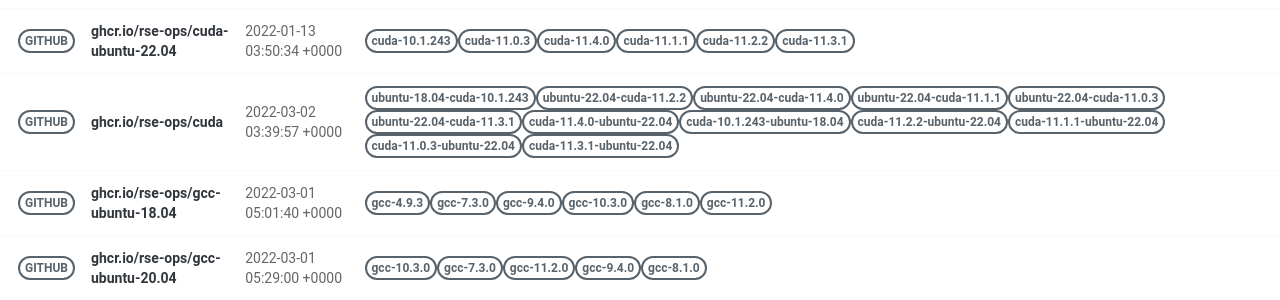
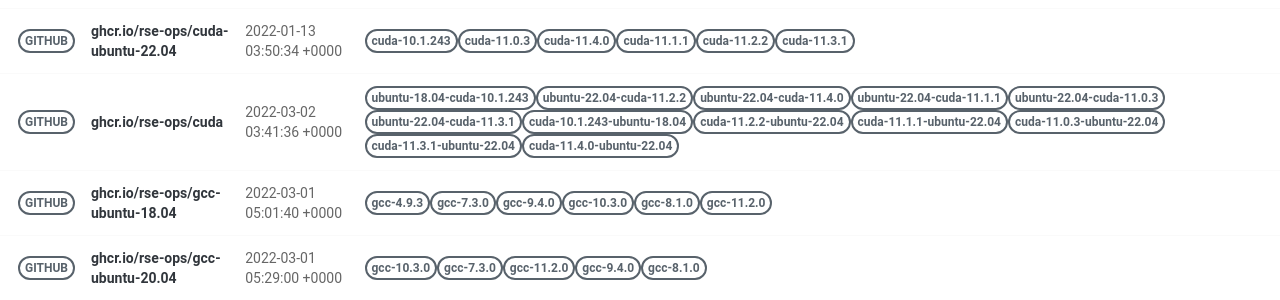
Before and after one commit to rse-ops/docker-images, a Jekyll site: the page built from pages/index.md, in a window 1280 px wide. Shown: the part 421-721 px from the top of the page. Built offline with Jekyll 4.4.1, drawn with Linux system fonts in a browser that asks for light colours; nearby versions of some CDN libraries.

Commit message:
Automated push to update library 2022-03-02

```diff
--- a/_library/ghcr.io-rse-ops-cuda.md
+++ b/_library/ghcr.io-rse-ops-cuda.md
@@ -1,7 +1,7 @@
 ---
 layout: container
 name: ghcr.io/rse-ops/cuda
-updated_at: 2022-03-02 03:39:57.279257
+updated_at: 2022-03-02 03:41:36.443570
 
 
 container_url: https://github.com/orgs/rse-ops/packages/container/package/cuda
```
Also changed, not shown: other parts of _library/ghcr.io-rse-ops-cuda.md (+3 -3 lines).
